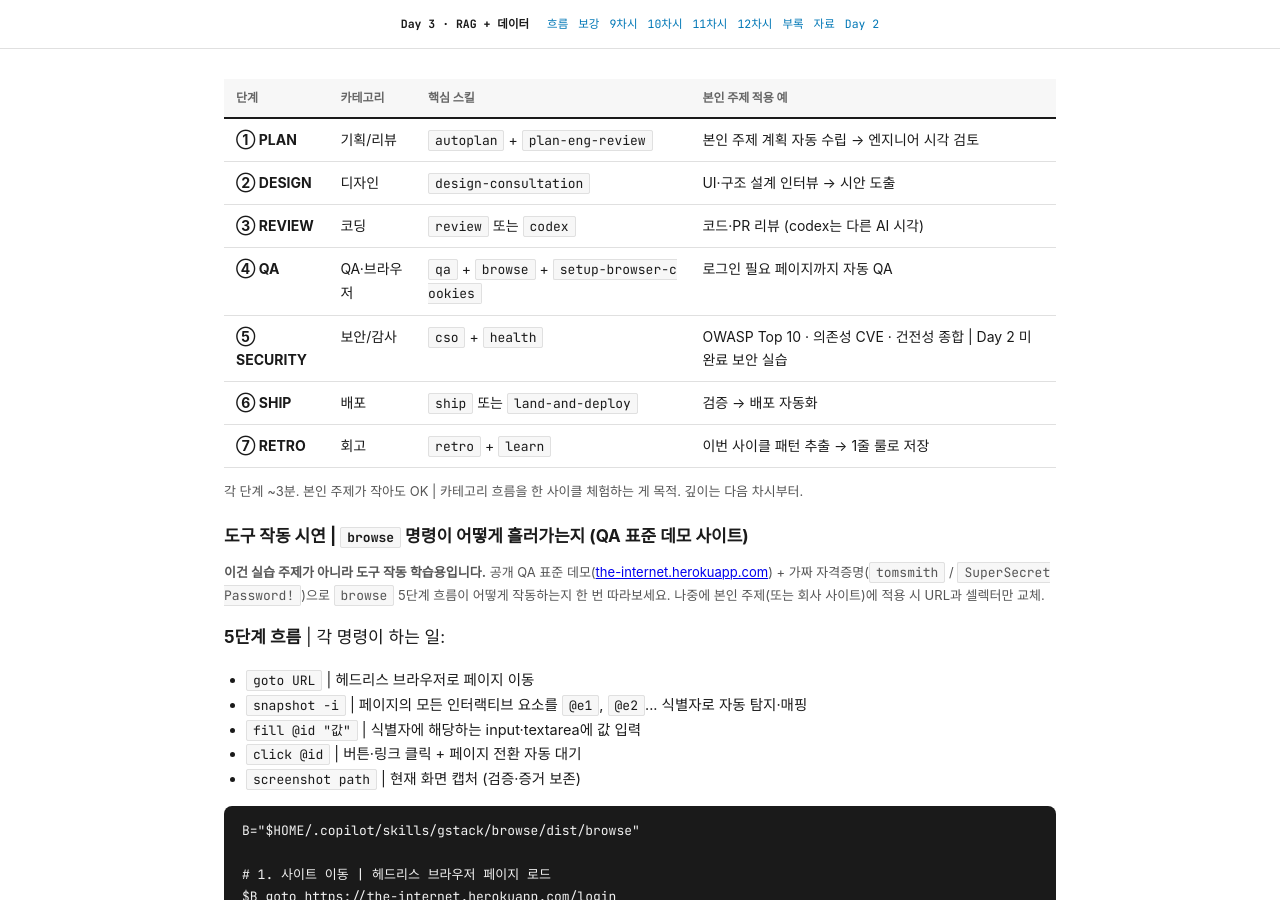
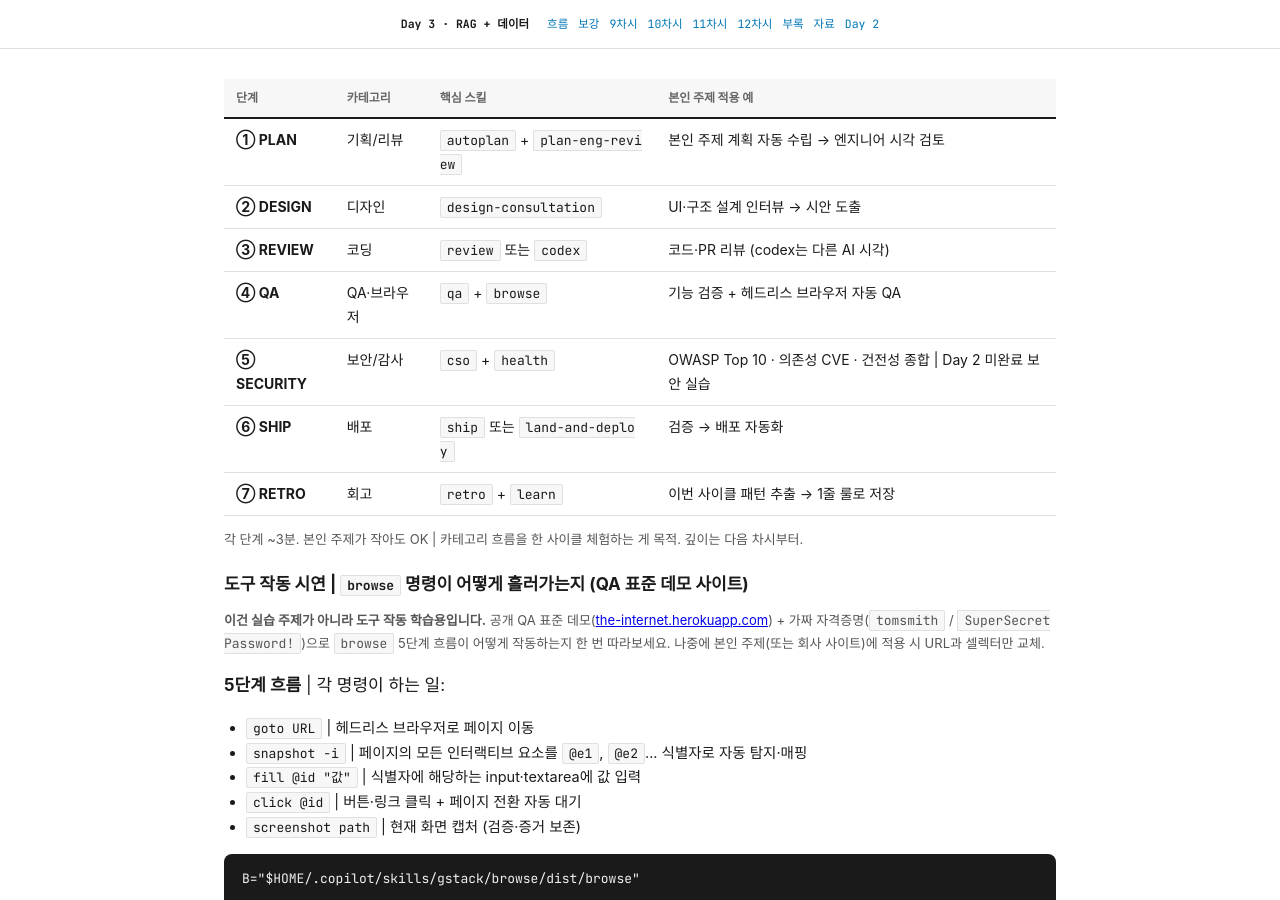
Before and after one commit to daniel8824-del/rag-day3, a Jekyll site: the page docs/index.html, which Jekyll copies as it is, in a window 1280 px wide and 900 px high, scrolled down 6114 px. Built offline with Jekyll 4.4.1, drawn with Linux system fonts in a browser that asks for light colours; some web fonts are replaced.

Commit message:
§3 ④ QA 단계 핵심 스킬 정정 — setup-browser-cookies 제거
기존: qa + browse + setup-browser-cookies (3개)
정정: qa + browse (2개)
설명: '로그인 필요 페이지까지 자동 QA' → '기능 검증 + 헤드리스 브라우저 자동 QA'

setup-browser-cookies는 ④ QA 단계 핵심 스킬에서 제외 — 로그인이 필요한 경우만 별도 사용.

Co-Authored-By: Claude Opus 4.7 (1M context) <noreply@anthropic.com>

```diff
--- a/docs/index.html
+++ b/docs/index.html
@@ -784,7 +784,7 @@ git clone https://github.com/garrytan/gstack `
       <tr><td><strong>① PLAN</strong></td><td>기획/리뷰</td><td><code class="inline">autoplan</code> + <code class="inline">plan-eng-review</code></td><td>본인 주제 계획 자동 수립 → 엔지니어 시각 검토</td></tr>
       <tr><td><strong>② DESIGN</strong></td><td>디자인</td><td><code class="inline">design-consultation</code></td><td>UI·구조 설계 인터뷰 → 시안 도출</td></tr>
       <tr><td><strong>③ REVIEW</strong></td><td>코딩</td><td><code class="inline">review</code> 또는 <code class="inline">codex</code></td><td>코드·PR 리뷰 (codex는 다른 AI 시각)</td></tr>
-      <tr><td><strong>④ QA</strong></td><td>QA·브라우저</td><td><code class="inline">qa</code> + <code class="inline">browse</code> + <code class="inline">setup-browser-cookies</code></td><td>로그인 필요 페이지까지 자동 QA</td></tr>
+      <tr><td><strong>④ QA</strong></td><td>QA·브라우저</td><td><code class="inline">qa</code> + <code class="inline">browse</code></td><td>기능 검증 + 헤드리스 브라우저 자동 QA</td></tr>
       <tr><td><strong>⑤ SECURITY</strong></td><td>보안/감사</td><td><code class="inline">cso</code> + <code class="inline">health</code></td><td>OWASP Top 10 · 의존성 CVE · 건전성 종합 | Day 2 미완료 보안 실습</td></tr>
       <tr><td><strong>⑥ SHIP</strong></td><td>배포</td><td><code class="inline">ship</code> 또는 <code class="inline">land-and-deploy</code></td><td>검증 → 배포 자동화</td></tr>
       <tr><td><strong>⑦ RETRO</strong></td><td>회고</td><td><code class="inline">retro</code> + <code class="inline">learn</code></td><td>이번 사이클 패턴 추출 → 1줄 룰로 저장</td></tr>
```
